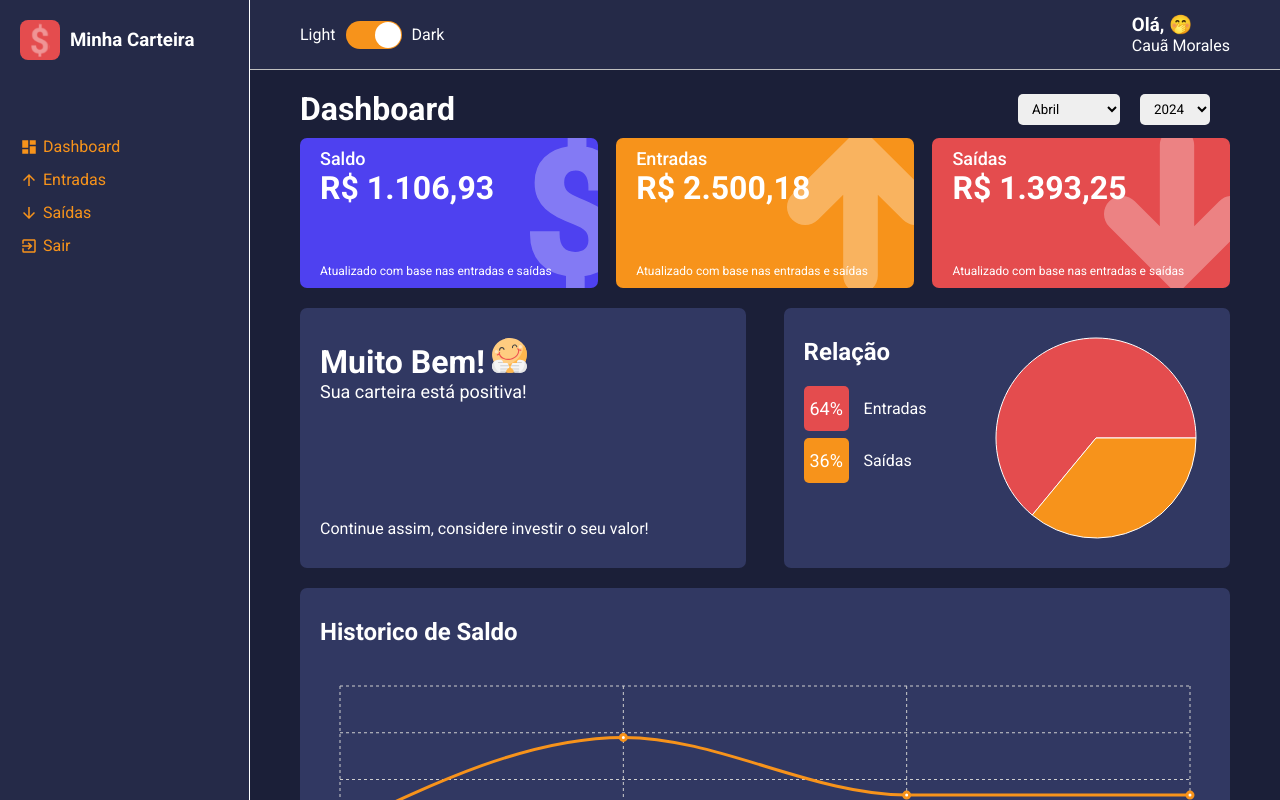
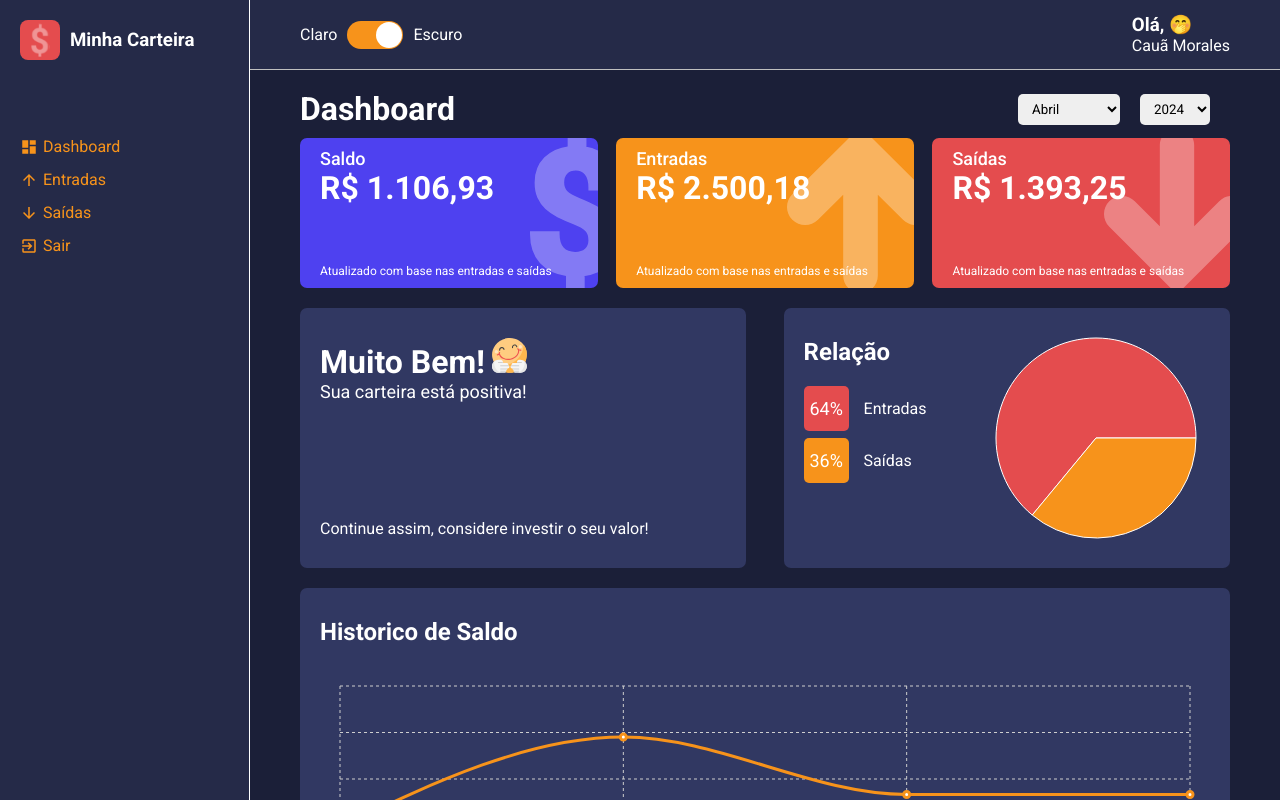
Before and after one commit to Caahmos/MinhaCarteira, a React (Create React App) app: page /dashboard in a window 1280 px wide. Built offline with nearby package versions, Linux system fonts and the light colour scheme.

Commit message:
Troca Entre os Temas Light/Dark Funcionando

```diff
--- a/src/components/layouts/HistoryBox/index.tsx
+++ b/src/components/layouts/HistoryBox/index.tsx
@@ -30,7 +30,6 @@ interface IHistoryBoxProps {
 
 
 const HistoryBox: React.FC<IHistoryBoxProps> = ({ data, lineColorAmountEntry, lineColorAmountOutput }) => {
-    console.log(data)
     return (
         <Container>
             <h2>Historico de Saldo</h2>
--- a/src/components/layouts/Layout/styles.ts
+++ b/src/components/layouts/Layout/styles.ts
@@ -12,5 +12,4 @@ export const Grid = styled.div`
     grid-template-areas:
     'AS MH'
     'AS CT';
-
 `
--- a/src/components/layouts/MainHeader/index.tsx
+++ b/src/components/layouts/MainHeader/index.tsx
@@ -1,7 +1,8 @@
 import React from "react";
 
-import { useMemo } from 'react';
-import Toggle from '../Toggle'
+import { useMemo, useState } from 'react';
+import Toggle from '../Toggle';
+import { useTheme } from '../../../hooks/theme'
 
 import {
     Container,
@@ -13,15 +14,28 @@ import {
 import emojis from '../../../utils/emojis'
 
 const MainHeader: React.FC = () => {
+    const { toggleTheme, theme } = useTheme();
+    const [darkTheme, setDarkTheme] = useState(() => theme.title === 'dark' ? true : false);
 
     const emoji = useMemo(() => {
         const indice = Math.floor(Math.random() * emojis.length)
         return emojis[indice];
     }, [])
 
+    const handleChangeTheme = () => {
+        setDarkTheme(!darkTheme);
+        toggleTheme();
+        console.log(darkTheme);
+    }
+
     return (
         <Container>
-            <Toggle/>
+            <Toggle
+                labelLeft='Claro'
+                labelRight='Escuro'
+                checked={darkTheme}
+                onChange={ handleChangeTheme }
+            />
 
             <Profile>
                 <Welcome>Olá, {emoji} </Welcome>
--- a/src/components/layouts/SelectInput/styles.ts
+++ b/src/components/layouts/SelectInput/styles.ts
@@ -5,11 +5,11 @@ export const Container = styled.div`
         padding: 7px 10px;
         margin-right: 20px;
         border-radius: 5px;
-        color: ${props => props.theme.colors.black};
+        color: #000;
     }
 
     > select > option {
-        color: ${props => props.theme.colors.black};
+        color: #000;
     }
 
 `
--- a/src/components/layouts/Toggle/index.tsx
+++ b/src/components/layouts/Toggle/index.tsx
@@ -1,4 +1,4 @@
-import React, { useState } from 'react';
+import React from 'react';
 
 import {
     Container,
@@ -6,19 +6,24 @@ import {
     ToggleSelector
 } from './styles';
 
-const Toggle: React.FC = () => {
-    const [isChecked, setIsChecked] = useState(true);
+interface IToggleProps {
+    labelLeft: string;
+    labelRight: string;
+    checked: boolean;
+    onChange(): void;
+}
 
+const Toggle: React.FC<IToggleProps> = ({ labelLeft, labelRight, checked, onChange}) => {
     return (
         <Container>
-            <ToggleLabel>Light</ToggleLabel>
+            <ToggleLabel>{labelLeft}</ToggleLabel>
             <ToggleSelector
-                checked={isChecked}
+                checked={checked}
                 uncheckedIcon={false}
                 checkedIcon={false}
-                onChange={() => setIsChecked(!isChecked)}
+                onChange={() => onChange()}
             />
-            <ToggleLabel>Dark</ToggleLabel>
+            <ToggleLabel>{labelRight}</ToggleLabel>
         </Container>
     );
 };
--- a/src/hooks/theme.tsx
+++ b/src/hooks/theme.tsx
@@ -32,13 +32,23 @@ interface IThemeProviderProps {
 const ThemeContext = createContext<IThemeContext>({} as IThemeContext);
 
 const ThemeProvider: React.FC<IThemeProviderProps> = ({ children }) => {
-    const [theme, setTheme] = useState<ITheme>(dark);
+    const [theme, setTheme] = useState<ITheme>(() => {
+        const temaSalvo = localStorage.getItem('@minhacarteira:theme');
+
+        if(temaSalvo){
+            return JSON.parse(temaSalvo);
+        }else{
+            return dark;
+        };
+    });
 
     const toggleTheme = () => {
         if (theme.title === 'dark') {
             setTheme(light);
+            localStorage.setItem('@minhacarteira:theme', JSON.stringify(light));
         } else {
             setTheme(dark);
+            localStorage.setItem('@minhacarteira:theme', JSON.stringify(dark));
         }
     };
 
--- a/src/styles/GlobalStyles.ts
+++ b/src/styles/GlobalStyles.ts
@@ -5,6 +5,7 @@ export default createGlobalStyle`
         margin: 0;
         padding: 0;
         box-sizing: border-box;
+        transition: all 0.1s ease;
     }
 
     html, border-style, #root{
```
